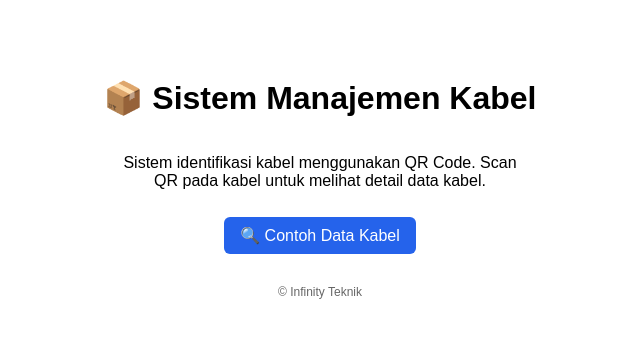
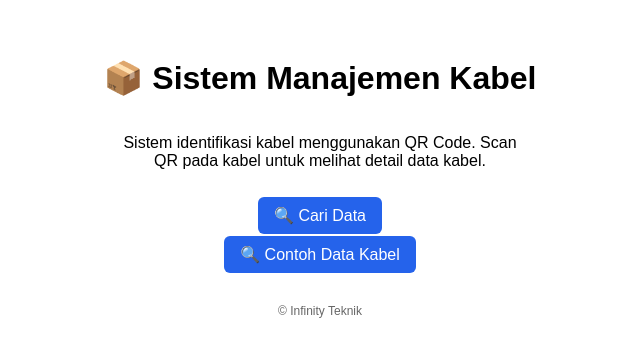
Before and after one commit to dennsaja/jhehehhfide, a Next.js app: page / in a window 1280 px wide. Shown: the part 230-584 px from the top of the page, without its empty margins (320-960 px from the left). Built offline with nearby package versions, Linux system fonts and the light colour scheme.

Commit message:
Update index.js

```diff
--- a/pages/index.js
+++ b/pages/index.js
@@ -14,6 +14,21 @@ export default function Home() {
         Sistem identifikasi kabel menggunakan QR Code.
         Scan QR pada kabel untuk melihat detail data kabel.
       </p>
+
+      <div style={{ marginTop: 20 }}>
+        <a
+          href="/kabel"
+          style={{
+            padding: "10px 16px",
+            background: "#2563eb",
+            color: "white",
+            borderRadius: 6,
+            textDecoration: "none"
+          }}
+        >
+          🔍 Cari Data
+        </a>
+      </div>
 
       <div style={{ marginTop: 20 }}>
         <a
```
